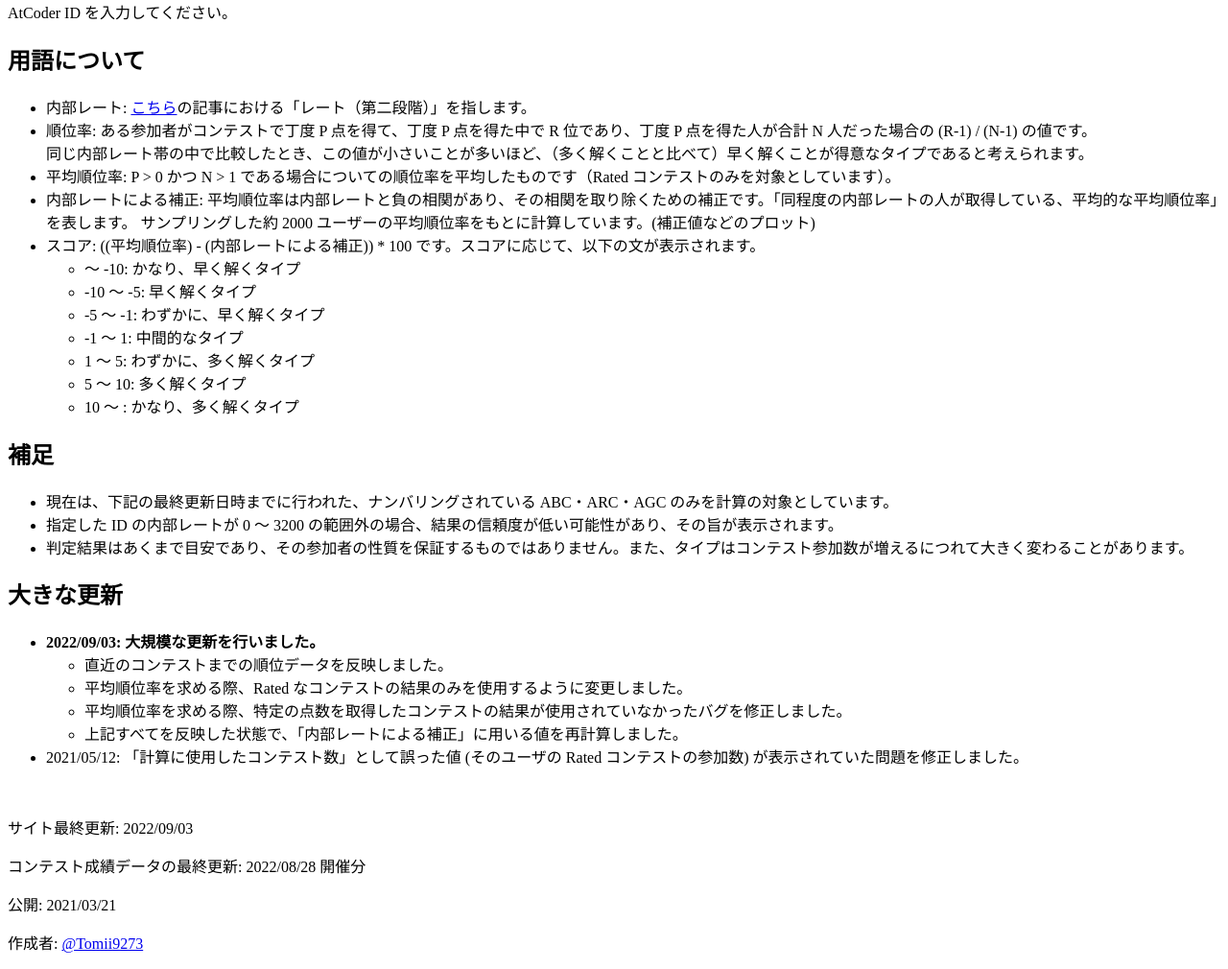
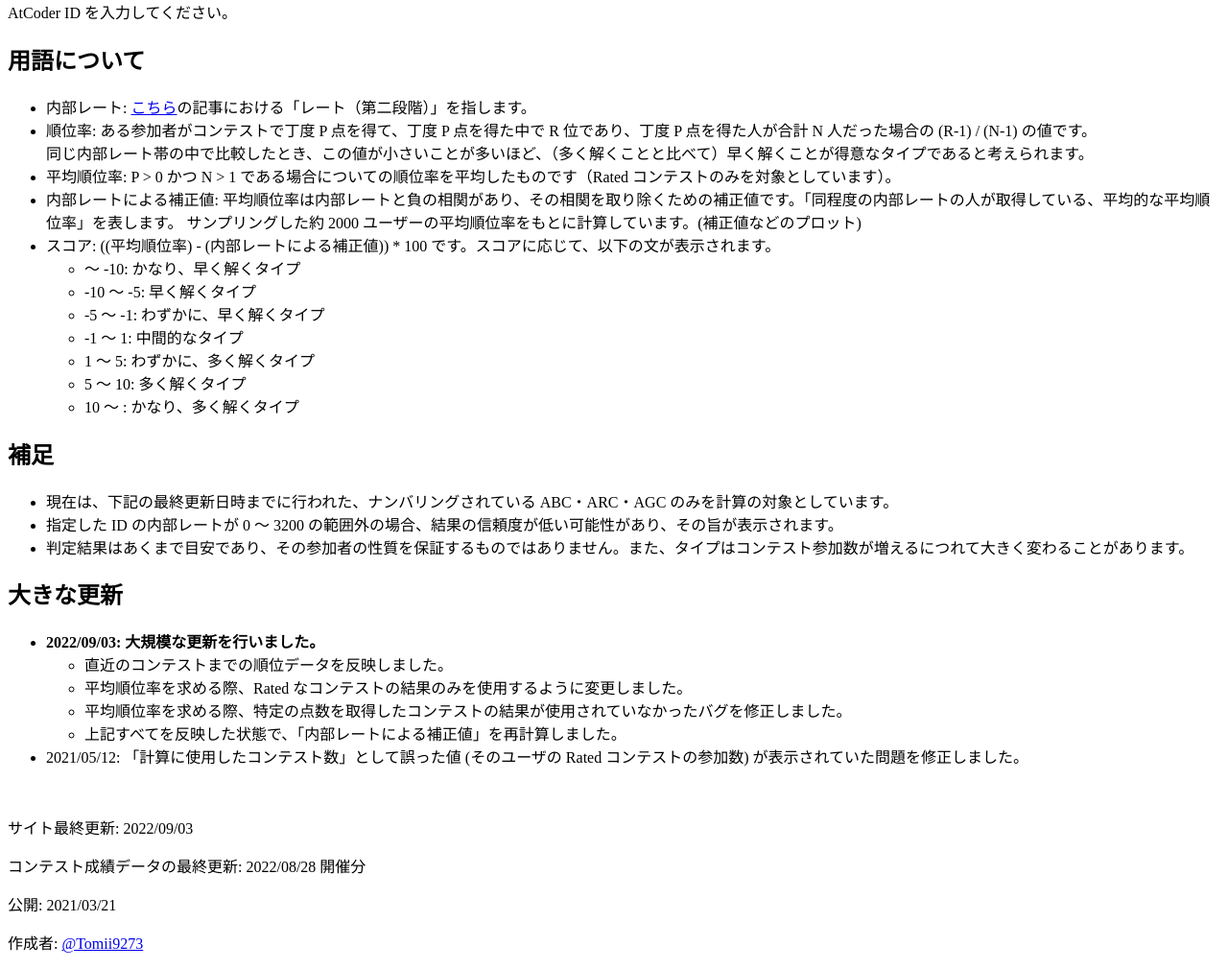
Before and after one commit to tomii9273/atcoder_type_checker, a Flask app: page / in a window 1280 px wide. Shown: the part 202-1212 px from the top of the page at 96% size. Run offline with Flask 2, Linux system fonts and the light colour scheme; parts of the project's set-up code (start-up, migrations or seed data) failed here and were passed over.

Commit message:
hosei -> hoseichi

```diff
--- a/app.py
+++ b/app.py
@@ -44,7 +44,7 @@
         mes2 = "{} さんの内部レート: {:.2f}".format(name, rate2)
         mes3 = "計算に使用したコンテスト数: {:}".format(times)
         mes4 = "{} さんの平均順位率: {:.4f}".format(name, first_score)
-        mes5 = "内部レートによる補正 (= {} さんと同程度の内部レートの人が取得している、平均的な平均順位率) : {:.4f}".format(name, mean_score)
+        mes5 = "内部レートによる補正値 (= {} さんと同程度の内部レートの人が取得している、平均的な平均順位率) : {:.4f}".format(name, mean_score)
 
     return render_template(
         "index.html", message=mes, message1=mes1, message2=mes2, message3=mes3, message4=mes4, message5=mes5
--- a/templates/index.html
+++ b/templates/index.html
@@ -32,9 +32,9 @@
 		<li>順位率: ある参加者がコンテストで丁度 P 点を得て、丁度 P 点を得た中で R 位であり、丁度 P 点を得た人が合計 N 人だった場合の (R-1) / (N-1)
 			の値です。<br>同じ内部レート帯の中で比較したとき、この値が小さいことが多いほど、（多く解くことと比べて）早く解くことが得意なタイプであると考えられます。</li>
 		<li>平均順位率: P > 0 かつ N > 1 である場合についての順位率を平均したものです（Rated コンテストのみを対象としています）。</li>
-		<li>内部レートによる補正: 平均順位率は内部レートと負の相関があり、その相関を取り除くための補正です。「同程度の内部レートの人が取得している、平均的な平均順位率」を表します。
+		<li>内部レートによる補正値: 平均順位率は内部レートと負の相関があり、その相関を取り除くための補正値です。「同程度の内部レートの人が取得している、平均的な平均順位率」を表します。
 			サンプリングした約 2000 ユーザーの平均順位率をもとに計算しています。(<a href="https://twi"></a>補正値などのプロット</a>) </li>
-		<li>スコア: ((平均順位率) - (内部レートによる補正)) * 100 です。スコアに応じて、以下の文が表示されます。
+		<li>スコア: ((平均順位率) - (内部レートによる補正値)) * 100 です。スコアに応じて、以下の文が表示されます。
 			<ul>
 				<li> ～ -10: かなり、早く解くタイプ</li>
 				<li>-10 ～ -5: 早く解くタイプ</li>
@@ -61,7 +61,7 @@
 				<li>直近のコンテストまでの順位データを反映しました。</li>
 				<li>平均順位率を求める際、Rated なコンテストの結果のみを使用するように変更しました。</li>
 				<li>平均順位率を求める際、特定の点数を取得したコンテストの結果が使用されていなかったバグを修正しました。</li>
-				<li>上記すべてを反映した状態で、「内部レートによる補正」に用いる値を再計算しました。</li>
+				<li>上記すべてを反映した状態で、「内部レートによる補正値」を再計算しました。</li>
 			</ul>
 		</li>
 		<li>2021/05/12: 「計算に使用したコンテスト数」として誤った値 (そのユーザの Rated コンテストの参加数) が表示されていた問題を修正しました。</li>
```
